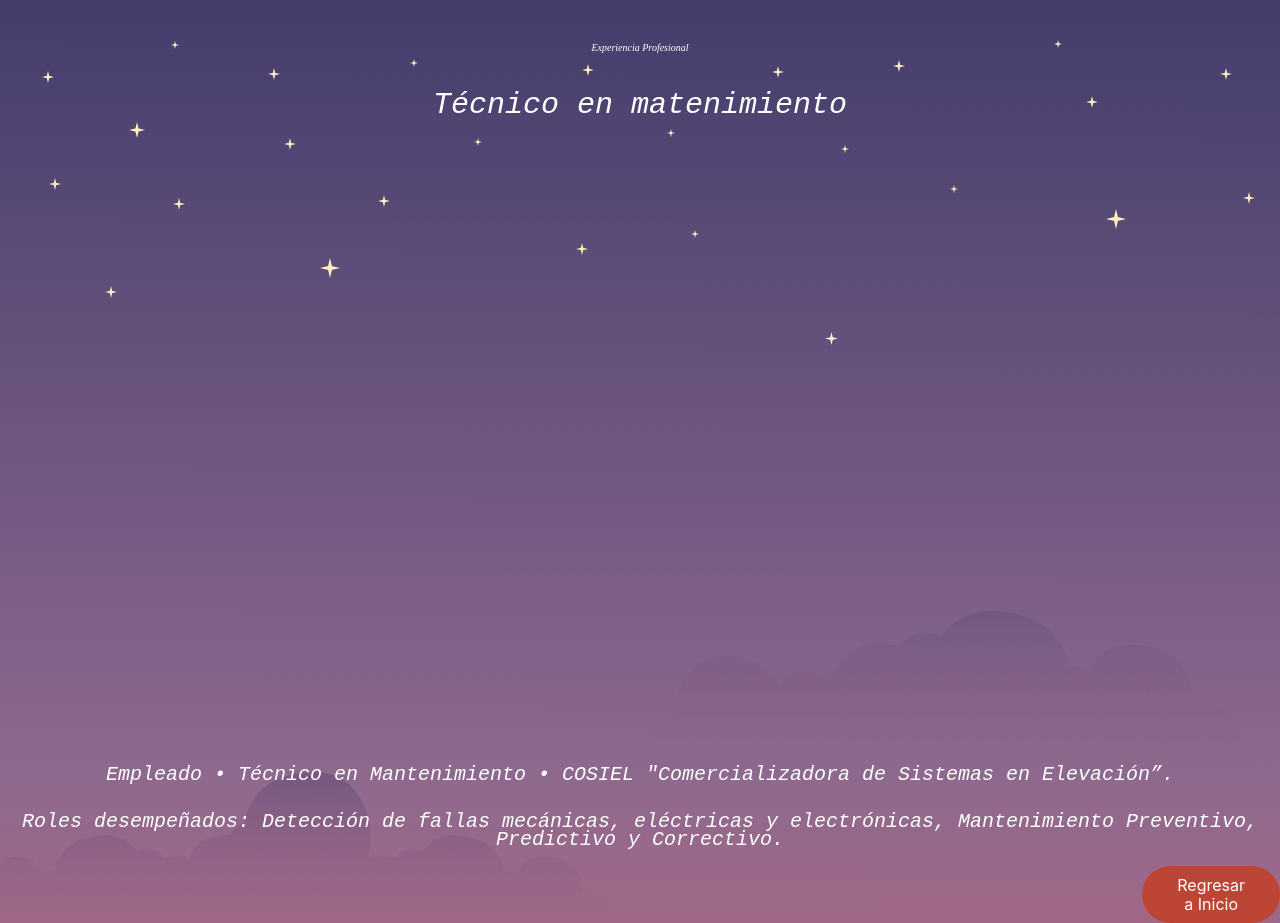
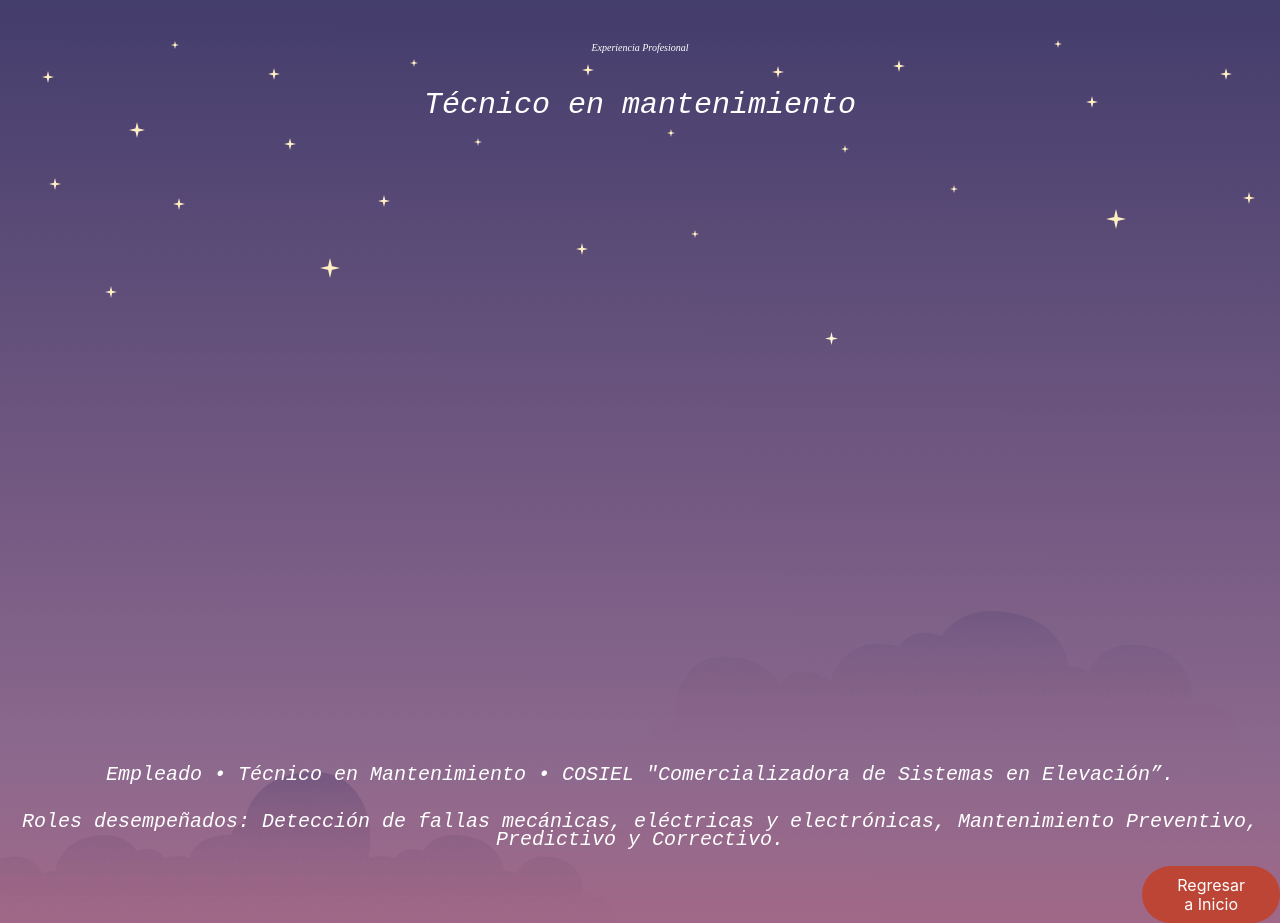
Before and after one commit to pfranciscomanuel/pfranciscoweb, a plain HTML site: page Experiencia.html in a window 1280 px wide. Drawn offline with Linux system fonts and the light colour scheme; a script that the page names is missing.

Commit message:
Update Experiencia.html

```diff
--- a/Experiencia.html
+++ b/Experiencia.html
@@ -19,7 +19,7 @@
         <div class="row">
             <div class="col s12">
                 <h1 class="center-align titulo">Experiencia Profesional</h1>
-                <h2 align="center">T&eacute;cnico en matenimiento</h2>
+                <h2 align="center">T&eacute;cnico en mantenimiento</h2>
 
                 <div class="carousel center-align">
                     <div class="carousel-item">
```
